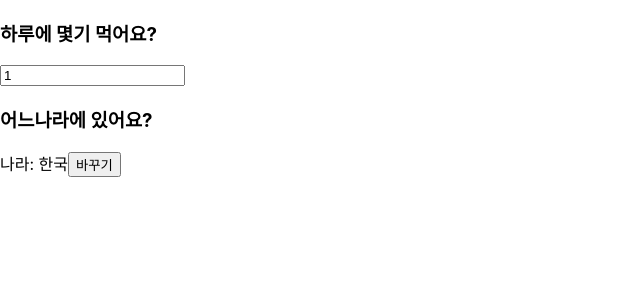
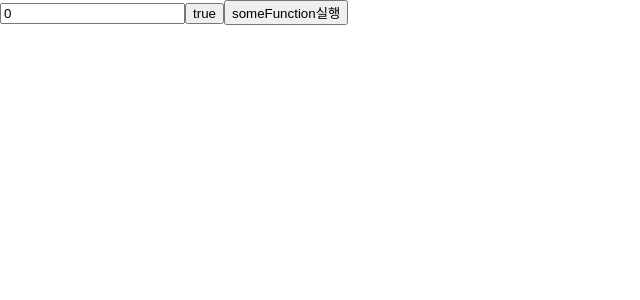
Before and after one commit to wmswmswms/react_study1, a React (Create React App) app: page / in a window 1280 px wide. Shown: the top 300 px of the page, without its empty margins (0-640 px from the left). Built offline with nearby package versions, Linux system fonts and the light colour scheme.

Commit message:
useCallback 기본

```diff
--- a/src/App.js
+++ b/src/App.js
@@ -1,41 +1,30 @@
 //import './style1.css';
-import {useState,useRef, useEffect,useContext,useMemo } from 'react';
+import {useState,useRef, useEffect,useContext,useMemo,useCallback } from 'react';
 
 
 
 function App() {
 
-  const [number, setNumber] = useState(1);
-  const [isKorea,setIskorea] = useState(true);
+  const [number, setNumber] = useState(0);
+  const [toggle, setToggle] =  useState(true);
 
 
-  //number 값이 변경하여 재 렌더링 될때
-   // const location = isKorea ? "한국" :  "외국";
-   //위와같이 일반 변수 사용시에는 값이 그대로 저장되어있는 형태라서 하단의 useEffect가 실행이 안되지만
-   // const location = {
-  //    country :  isKorea ? "한국" :  "외국",
-   //}
-   //이렇게 object 형태는 메모리에 값이 저장되고 그메모리가주소가 생기는것이기 때문에
-   //값이 바뀌는것으로 인삭함
-   // 그래서 useMemo를 사용한다
-   //useMemo 는 return 해줘야됨
-   //useMemo 는 값이 저장되는 형태임
-  const location = useMemo(()=>{
-    return{
-      country :  isKorea ? "한국" :  "외국",
-    }
-  },[isKorea])
+  //useCallback 의존성배열인 number 값이 변할경우에만 실행
+  //의존성배열을 [] 하면 처음 한번만 실행되므로 number 값이 처음값인 0만 저장이 되어서
+  //nummber 값이 변한후 someFunction을 실행해도 number 값이 0이된다.
+  const someFunction = useCallback(()=>{
+    console.log(`someFunction: number: ${number}`);
+  },[number]);
 
 
 
-  // location값이 바뀔때만 실행함
   useEffect(()=>{
-    console.log('useEffect호출')
-  },[location]);
+    console.log('someFunction이 변경되었습니다.')
+  },[someFunction]);
 
   return (
       <div>
-        <h3>하루에 몇기 먹어요?</h3>
+
         <input
           type="number"
           value={number}
@@ -45,9 +34,11 @@ function App() {
         >
         </input>
 
-        <h3>어느나라에 있어요?</h3>
-        나라: {location.country}
-        <button onClick={()=>setIskorea(!isKorea)}>바꾸기</button>
+        <button onClick={()=> setToggle(!toggle)}>{toggle.toString()}</button>
+
+        <button onClick={someFunction}>someFunction실행</button>
+
+
 
       </div>
 
```
